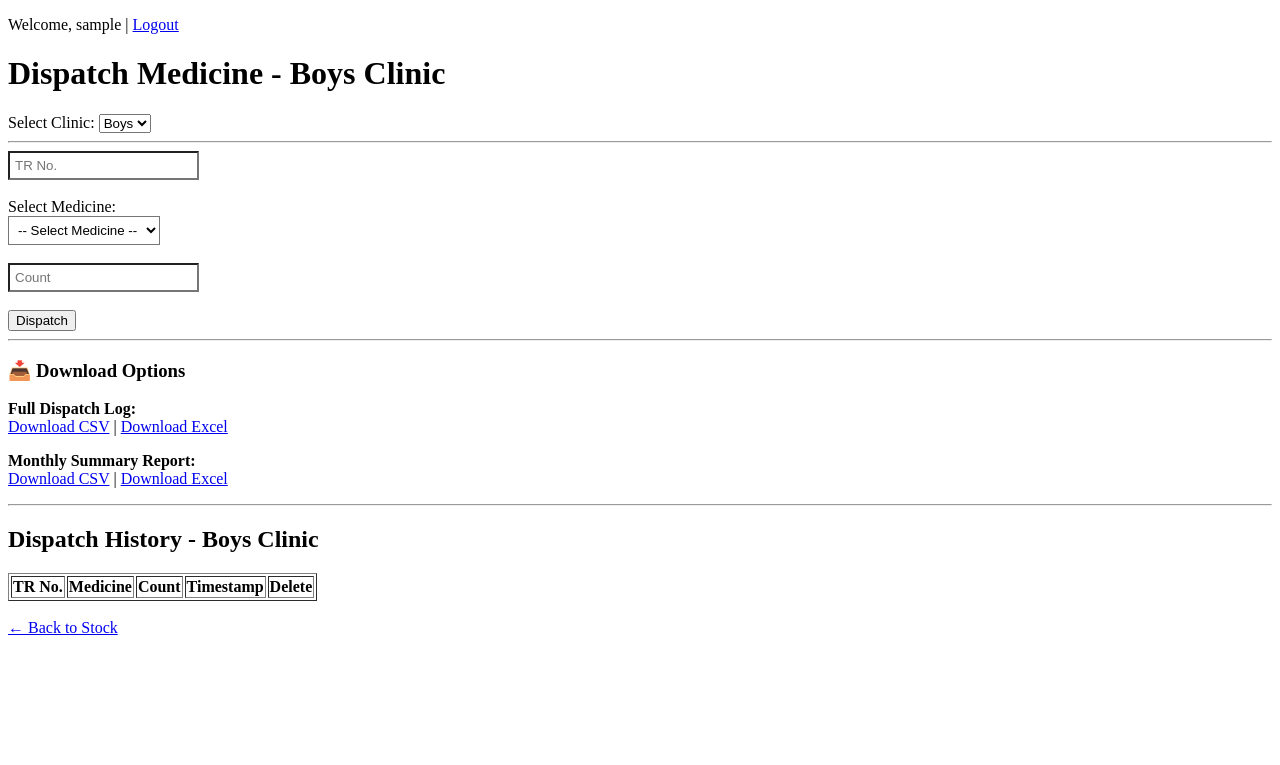
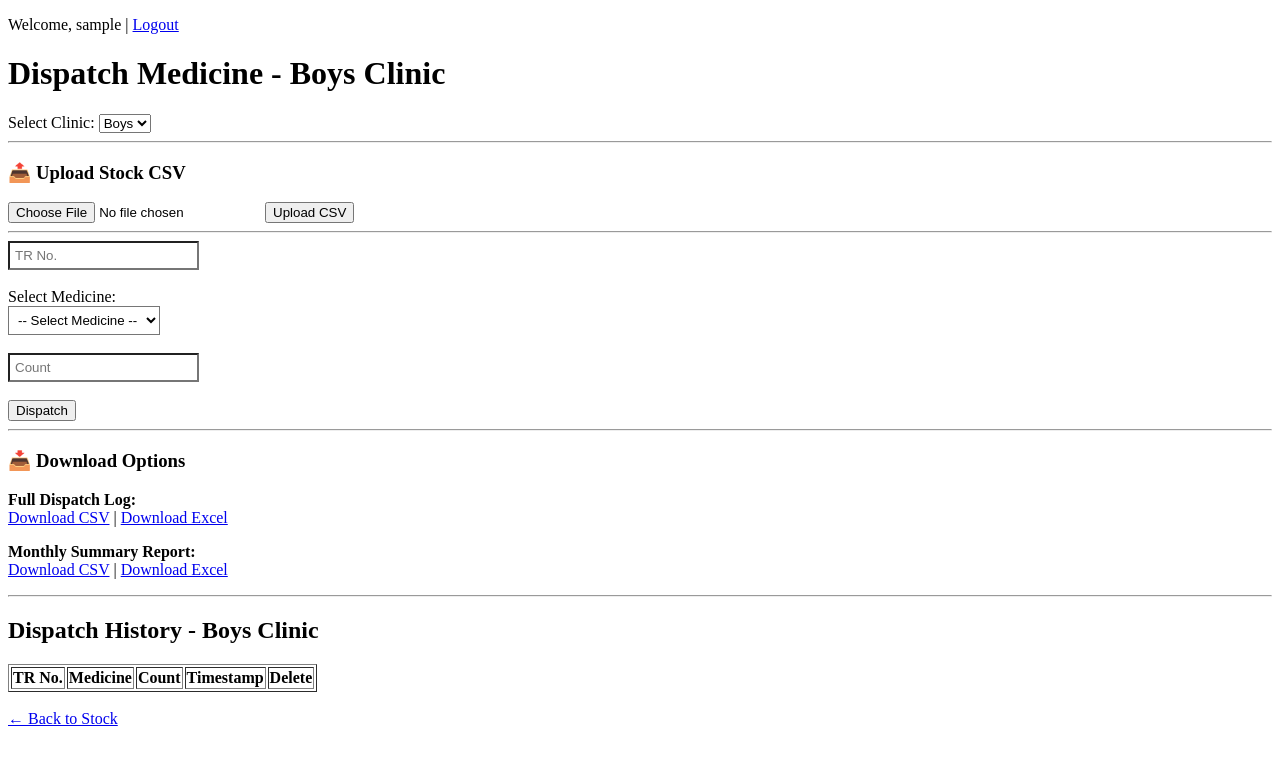
Before and after one commit to tag1427/medicine-stock-app, a Flask app: page /dispatch in a window 1280 px wide. Shown: the top 765 px of the page. Run offline with Flask 3, Linux system fonts and the light colour scheme; the visitor is signed in with stand-in values (Sample User, id 1); data that the repository does not hold is empty; parts of the project's set-up code (start-up, migrations or seed data) failed here and were passed over.

Commit message:
Add CSV upload button to dispatch page

```diff
--- a/templates/dispatch.html
+++ b/templates/dispatch.html
@@ -14,6 +14,15 @@
             <option value="Boys" {% if clinic == 'Boys' %}selected{% endif %}>Boys</option>
             <option value="Girls" {% if clinic == 'Girls' %}selected{% endif %}>Girls</option>
         </select>
+    </form>
+
+    <hr>
+
+    <!-- CSV Upload Form -->
+    <h3>📤 Upload Stock CSV</h3>
+    <form method="POST" action="{{ url_for('upload_csv', clinic=clinic) }}" enctype="multipart/form-data">
+        <input type="file" name="csv_file" accept=".csv" required>
+        <button type="submit">Upload CSV</button>
     </form>
 
     <hr>
```
